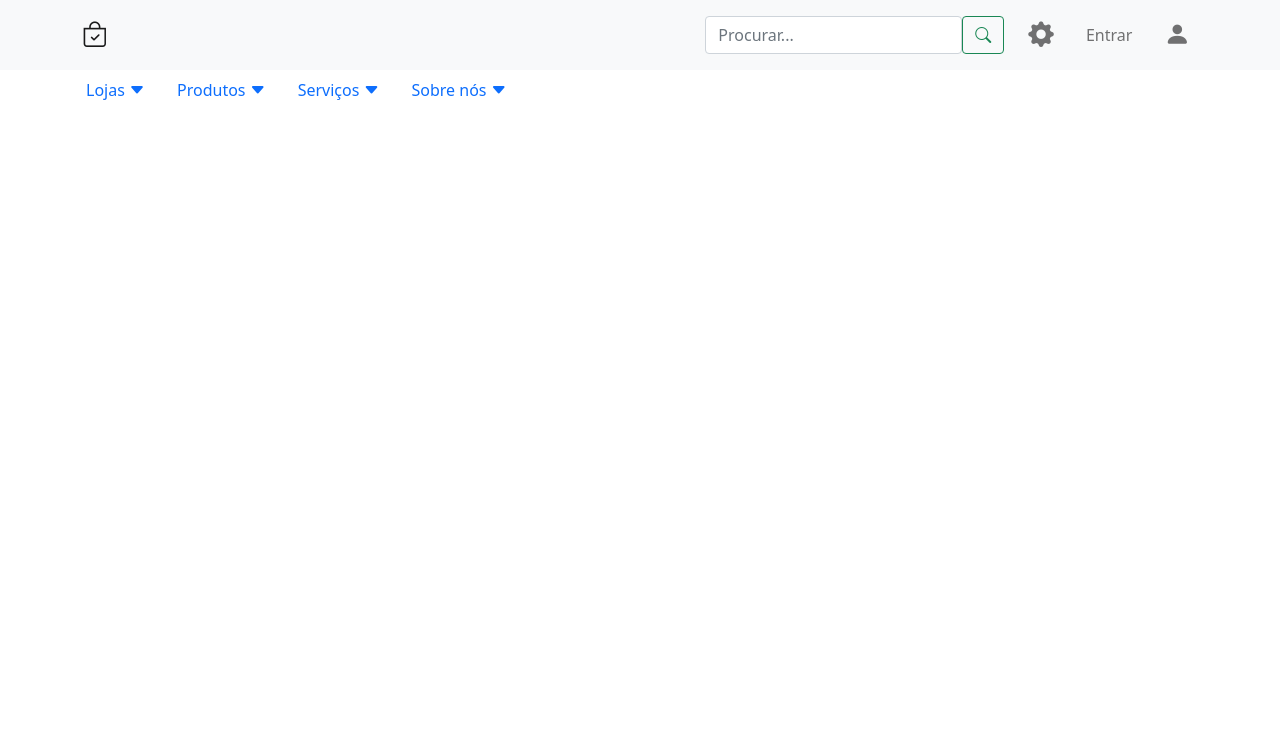
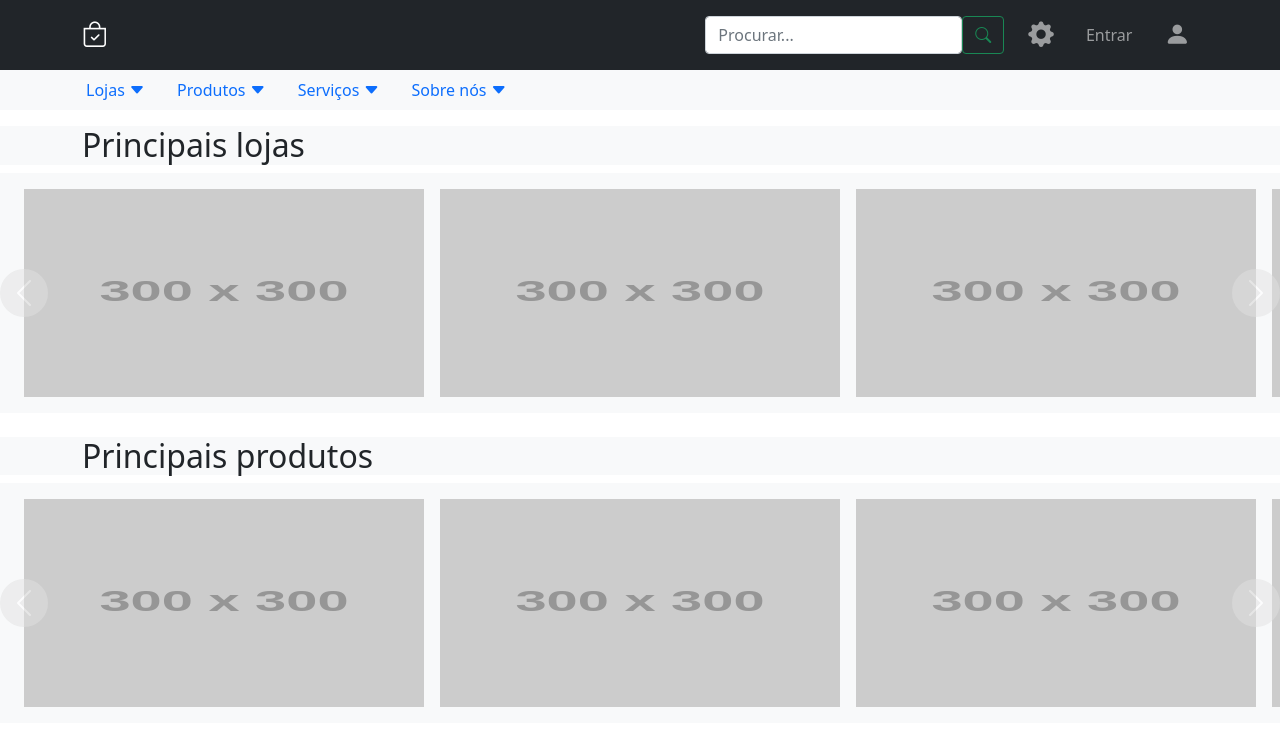
Before and after one commit to BrunoBatalha/frontend-sistema-de-marketplace, a plain HTML site: page home.html in a window 1280 px wide. Drawn offline with nearby package versions, Linux system fonts and the light colour scheme; placeholder pictures from the web are drawn by us.

Commit message:
settings.json, refactoring in auth.js, create home and load mock items in carousels

```diff
--- a/home.html
+++ b/home.html
@@ -14,7 +14,7 @@
 </head>
 
 <body>
-    <nav class="navbar navbar-expand-lg navbar-light bg-light">
+    <nav class="navbar navbar-expand-lg navbar-dark bg-dark">
         <div class="container">
             <a class="navbar-brand" href="#"><i class="bi bi-bag-check navbar__icon"></i></a>
             <button class="navbar-toggler" type="button" data-bs-toggle="collapse" data-bs-target="#navBarTarget"
@@ -47,6 +47,7 @@
         </div>
     </nav>
 
+    <section class="bg-light mb-3">
         <ul class="nav container">
             <li class="nav-item">
                 <a class="nav-link active" href="#">Lojas
@@ -69,13 +70,51 @@
                 </a>
             </li>
         </ul>
+    </section>
 
+    <section class="mb-4">
+        <div class="bg-light">
+            <h2 class="container">Principais lojas</h2>
+        </div>
+        <div class="bg-light">
+            <div id="carouselControlsShops" class="carousel" data-bs-ride="carousel">
+                <div class="carousel-inner" id="carouselInnerShops"></div>
+                <button class="carousel-control-prev" type="button" data-bs-target="#carouselControlsShops"
+                    data-bs-slide="prev">
+                    <span class="carousel-control-prev-icon" aria-hidden="true"></span>
+                </button>
+                <button class="carousel-control-next" type="button" data-bs-target="#carouselControlsShops"
+                    data-bs-slide="next">
+                    <span class="carousel-control-next-icon" aria-hidden="true"></span>
+                </button>
+            </div>
+        </div>
+    </section>
+
+    <section class="mb-3">
+        <div class="bg-light">
+            <h2 class="container">Principais produtos</h2>
+        </div>
+        <div class="bg-light">
+            <div id="carouselControlsProducts" class="carousel" data-bs-ride="carousel">
+                <div class="carousel-inner" id="carouselInnerProducts"></div>
+                <button class="carousel-control-prev" type="button" data-bs-target="#carouselControlsProducts"
+                    data-bs-slide="prev">
+                    <span class="carousel-control-prev-icon" aria-hidden="true"></span>
+                </button>
+                <button class="carousel-control-next" type="button" data-bs-target="#carouselControlsProducts"
+                    data-bs-slide="next">
+                    <span class="carousel-control-next-icon" aria-hidden="true"></span>
+                </button>
+            </div>
+        </div>
+    </section>
 
 
     <!-- SCRIPTS -->
     <script src="./rsc/bootstrap-5.1.3-dist/js/bootstrap.bundle.min.js"></script>
     <script src="./rsc/jquery-3.6.0/jquery-3.6.0.min.js"></script>
-    <script src="./src/pages/index/index.js"></script>
+    <script src="./src/pages/home/home.js"></script>
 </body>
 
 </html>
--- a/src/pages/home/home.css
+++ b/src/pages/home/home.css
@@ -1,3 +1,50 @@
-.navbar__icon{
-    font-size: 1.6rem;
+.navbar__icon {
+  font-size: 1.6rem;
 }
+
+.carousel-inner {
+  padding: 1em;
+}
+
+.carousel-item__img-wrapper {
+  margin: 0 0.5em;
+  border: none;
+  max-width: 100%;
+  height: 13em;
+  display: flex;
+  justify-content: center;
+  align-items: center;
+}
+
+
+.carousel-item__img-wrapper__image {
+  max-height: 100%;
+}
+
+.carousel-control-prev,
+.carousel-control-next {
+  background-color: #e1e1e1;
+  width: 6vh;
+  height: 6vh;
+  border-radius: 50%;
+  top: 50%;
+  transform: translateY(-50%);
+}
+
+
+@media (min-width: 768px) {
+  .carousel-item {
+    margin-right: 0;
+    flex: 0 0 33.333333%;
+    display: block;
+  }
+  .carousel-inner {
+    display: flex;
+  }
+}
+
+@media (max-width: 767px) {
+  .carousel-item__img-wrapper {
+    height: 17em;
+  }
+}
--- /dev/null
+++ b/src/pages/home/home.js
@@ -0,0 +1,77 @@
+$(document).ready(function () {
+    fillItemsCarousel()
+
+    function fillItemsCarousel() {
+        const wrapperItemsShop = $("#carouselInnerShops");
+        const wrapperItemsProduct = $("#carouselInnerProducts");
+        listMock().then(listItems => {
+            const allItemsHtml = listItems.reduce((accumulator, item, index) => {
+                return accumulator + getHtmlCarouselItem(item.image, index == 5);
+            }, "");
+            wrapperItemsShop.html(allItemsHtml);
+            wrapperItemsProduct.html(allItemsHtml);
+            configureCarousels();
+        });
+
+        function getHtmlCarouselItem(srcImage, isActive) {
+            return `
+                <div class="carousel-item ${isActive ? "active" : ""}">
+                    <div class="carousel-item__img-wrapper">
+                        <img src="${srcImage}" class="carousel-item__img-wrapper__image d-block w-100">
+                    </div>
+                </div>`;
+        }
+    }
+
+    function listMock() {
+        return new Promise(function (resolve) {
+            const list = [1, 2, 3, 4, 5, 7, 8, 9].map((item) => ({ image: `https://via.placeholder.com/300x300.png/09f/fff?text=loja${item}` }))
+            resolve(list);
+        })
+    }
+});
+
+function configureCarousels() {
+    configureCarouselThatShowMultipleItems('#carouselControlsShops');
+    configureCarouselThatShowMultipleItems('#carouselControlsProducts');
+}
+
+function configureCarouselThatShowMultipleItems(idCarousel) {
+    const carouselMultipleItems = $(idCarousel);
+    const carouselDom = {
+        nextControl: $(`${idCarousel} .carousel-control-next`),
+        prevControl: $(`${idCarousel} .carousel-control-prev`),
+        goNext: function () {
+            if (this._scrollPosition < this._width - this._widthItems * 4) {
+                this._scrollPosition += this._widthItems;
+                this._animate();
+            }
+        },
+        goPrevious: function () {
+            if (this._scrollPosition > 0) {
+                this._scrollPosition -= this._widthItems;
+                this._animate();
+            }
+        },
+        _inner: $(`${idCarousel} .carousel-inner`),
+        _width: $(`${idCarousel} .carousel-inner`)[0].scrollWidth,
+        _widthItems: $(".carousel-item").width(),
+        _scrollPosition: 0,
+        _animate: function () {
+            this._inner.animate({ scrollLeft: this._scrollPosition }, 600);
+        },
+    }
+    if (window.matchMedia("(min-width: 768px)").matches) {
+        new bootstrap.Carousel(carouselMultipleItems, {
+            interval: false,
+        });
+        carouselDom.nextControl.on("click", function () {
+            carouselDom.goNext();
+        });
+        carouselDom.prevControl.on("click", function () {
+            carouselDom.goPrevious();
+        });
+    } else {
+        $(carouselMultipleItems).addClass("slider");
+    }
+}
```
Also changed, not shown: src/js/auth.js (+10 -22 lines). Lines whose indentation alone changed are shown as unchanged.
